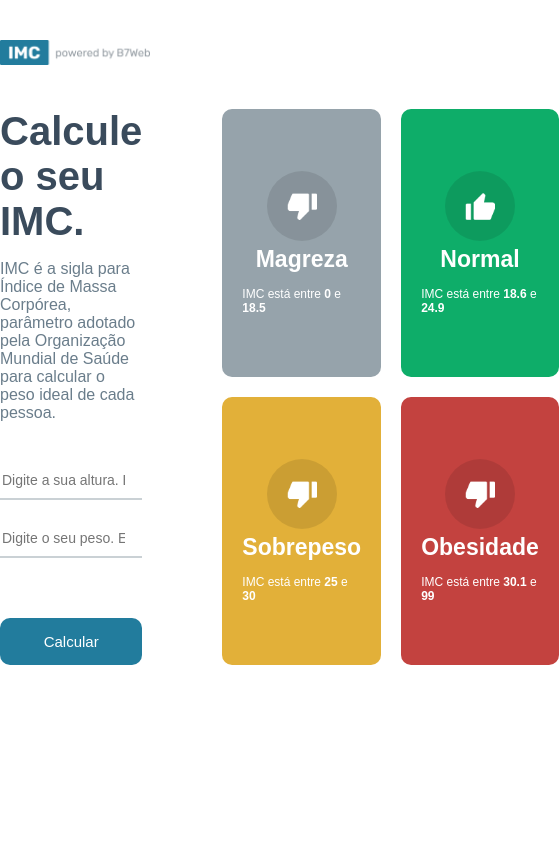
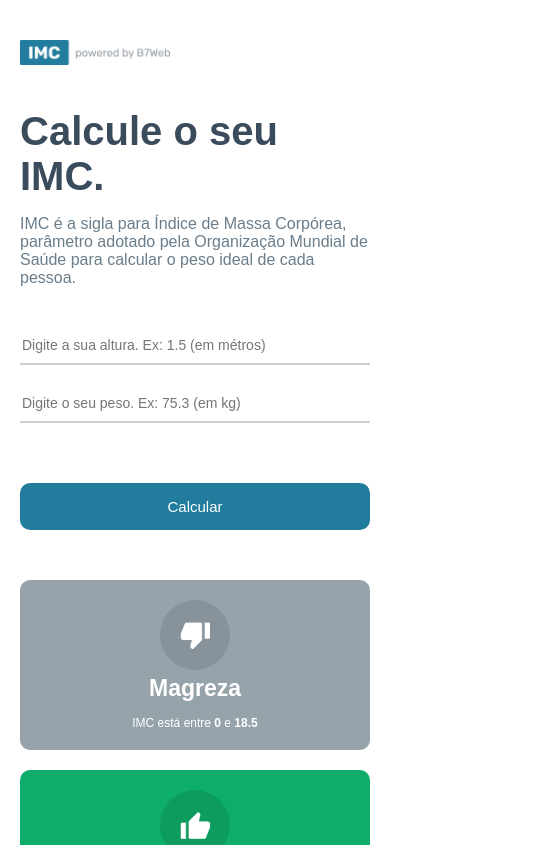
Before and after one commit to J0nzera/calculadora-imc, a React (Create React App) app: page / in a window 390 px wide. Shown: the top 845 px of the page, 559 px wide, since content can reach past the window. Built offline with nearby package versions, Linux system fonts and the light colour scheme.

Commit message:
feat: ajustando a responsividade da aplicação

```diff
--- a/src/App.module.css
+++ b/src/App.module.css
@@ -4,6 +4,10 @@
 
 body {
     font-family: Arial, Helvetica, sans-serif;
+}
+
+.main {
+    padding-bottom: 50px;
 }
 
 .headerContainer {
@@ -104,3 +108,31 @@
 .container .rightSide .rightArrow:hover {
     opacity: .8;
 }
+
+@media (max-width: 770px) {
+    header {
+        padding: 0 20px;
+    }
+
+    .container {
+        padding: 0 20px;
+        flex-direction: column;
+        gap: 0;
+    }
+
+    .container .rightSide {
+        margin-top: 50px;
+    }
+
+    .container .rightSide .rightArrow {
+        margin-left: 0;
+        margin-top: 0;
+        border-radius: 10px;
+    }
+}
+
+@media (max-width: 430px) {
+    .container .rightSide .grid {
+        grid-template-columns: 1fr;
+    }
+}
```
